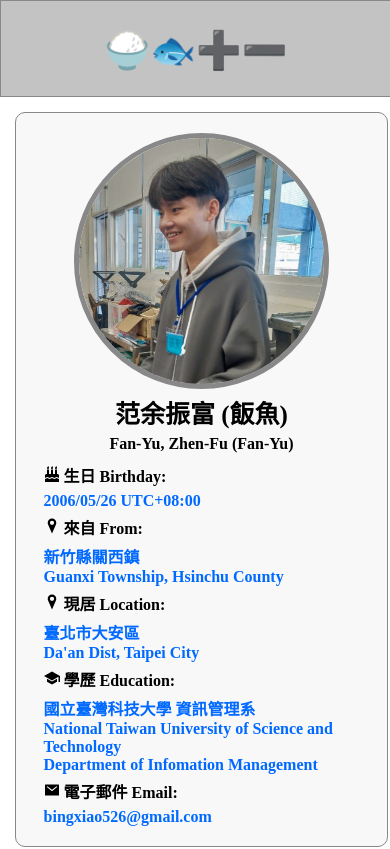
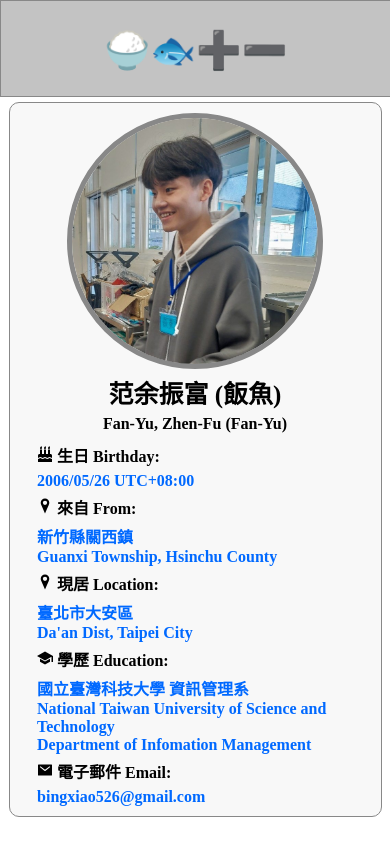
Before and after one commit to fanyuuu2006/fanyu-web, a Next.js app in the folder frontend/: page / in a window 390 px wide. Shown: the top 849 px of the page. Built offline with nearby package versions, Linux system fonts and the light colour scheme.

Commit message:
fix: 解決偏移問題 flex column 下的 align-items

```diff
--- a/frontend/src/styles/Index/Profile.css
+++ b/frontend/src/styles/Index/Profile.css
@@ -44,7 +44,8 @@ a {
   /* 平板與手機 */
   .ProfileDiv {
     width: 90%;
-    padding-inline: var(--padding-small);
+    margin: var(--margin-small);
+    padding: var(--padding-small);
   }
 
   .ProfileDiv > img {
--- a/frontend/src/styles/Navbar.css
+++ b/frontend/src/styles/Navbar.css
@@ -9,7 +9,7 @@ header {
   top: 0;
   z-index: 1000; /* 層級 */
   padding: var(--padding-small) var(--padding-large);
-
+  margin: 0;
   display: flex;
   align-items: center;
 }
--- a/frontend/src/styles/globals.css
+++ b/frontend/src/styles/globals.css
@@ -20,21 +20,22 @@
 }
 
 body {
-  height: 100%;
-  width: 100%;
+    margin: 0;
+    padding: 0;
+    width: 100%;
+    overflow-x: hidden; /* 避免水平滾動 */
 }
 
-section{
+section {
   width: 100%;
   display: flex;
   padding: var(--padding-medium) var(--padding-large);
 }
 
 @media (max-width: 768px) {
-
-  section{
+  section {
     flex-direction: column;
-    justify-content: center;
+    align-items: center;
     padding: 0;
   }
 }
```
